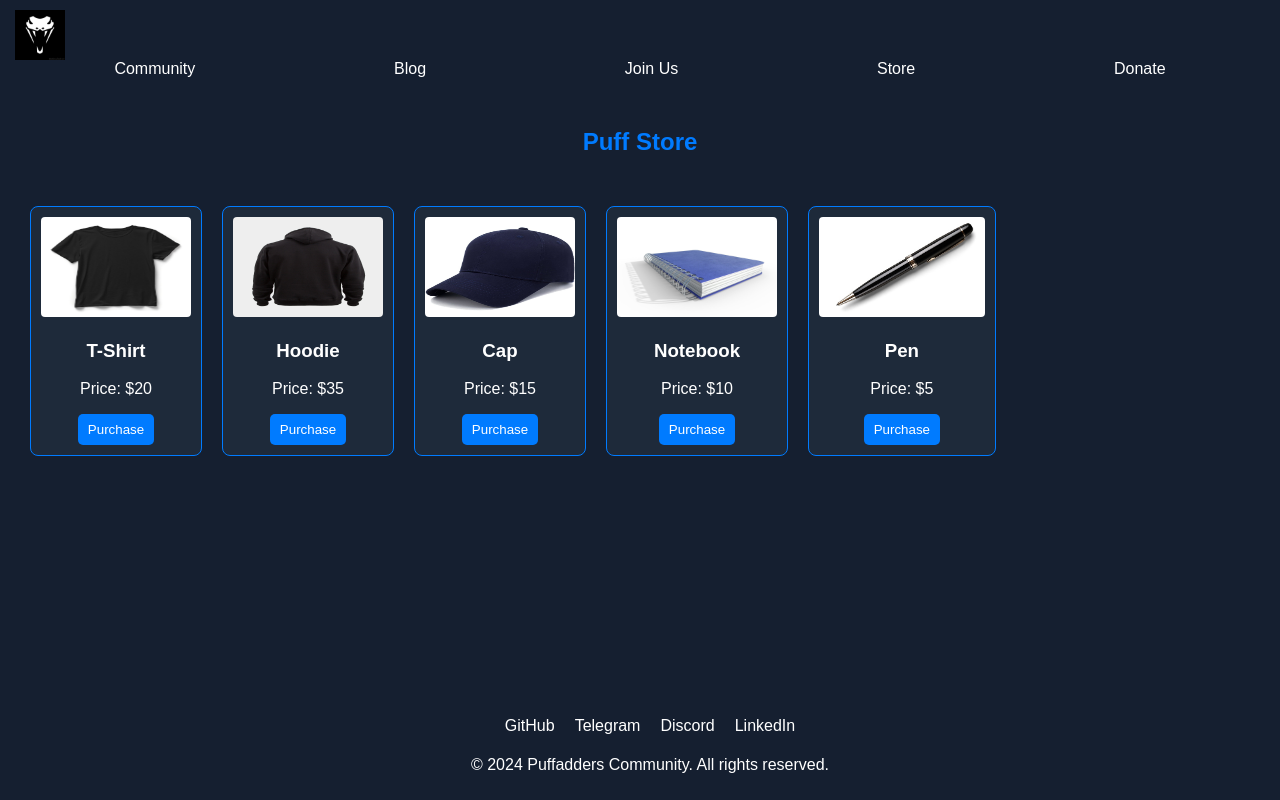
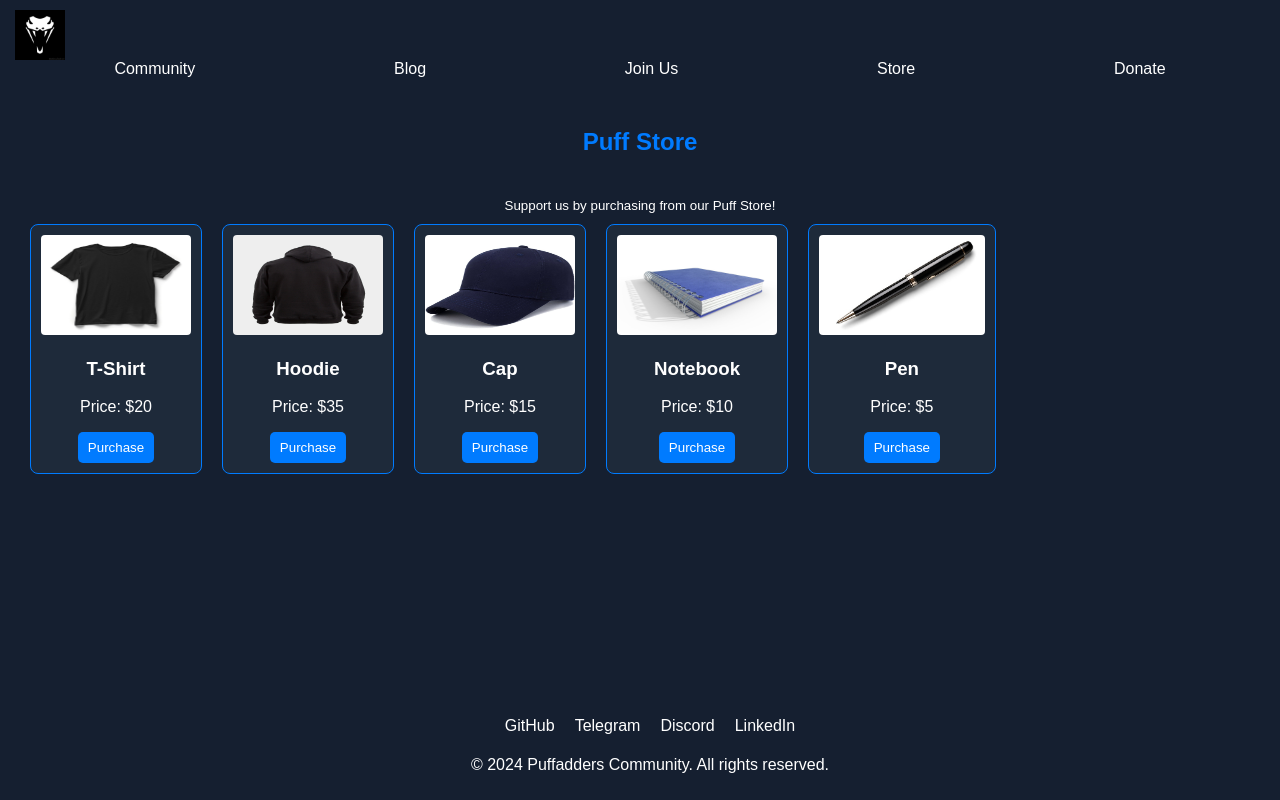
Before and after one commit to mukuvi/PUFFADDERS, a React (Vite) app in the folder client/: page /store in a window 1280 px wide. Built offline with nearby package versions, Linux system fonts and the light colour scheme.

Commit message:
puffadders

```diff
--- a/client/src/components/Store.jsx
+++ b/client/src/components/Store.jsx
@@ -24,6 +24,7 @@ const Store = () => {
   return (
     <div className="store" ref={storeRef}>
       <h2>Puff Store</h2>
+      <small>Support us by purchasing from our Puff Store!</small>
       <div className="store-items">
         {storeData.map((item) => (
           <div className="store-item" key={item.id}>
```
